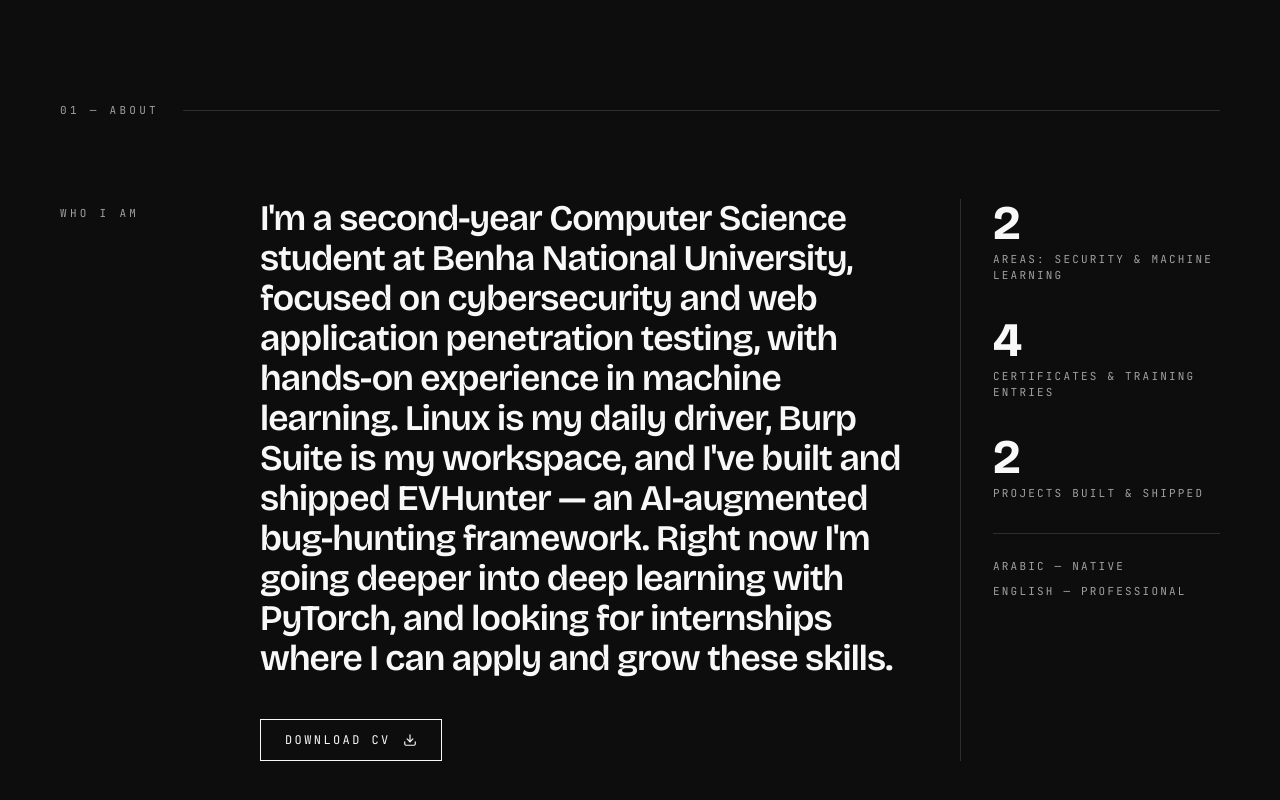
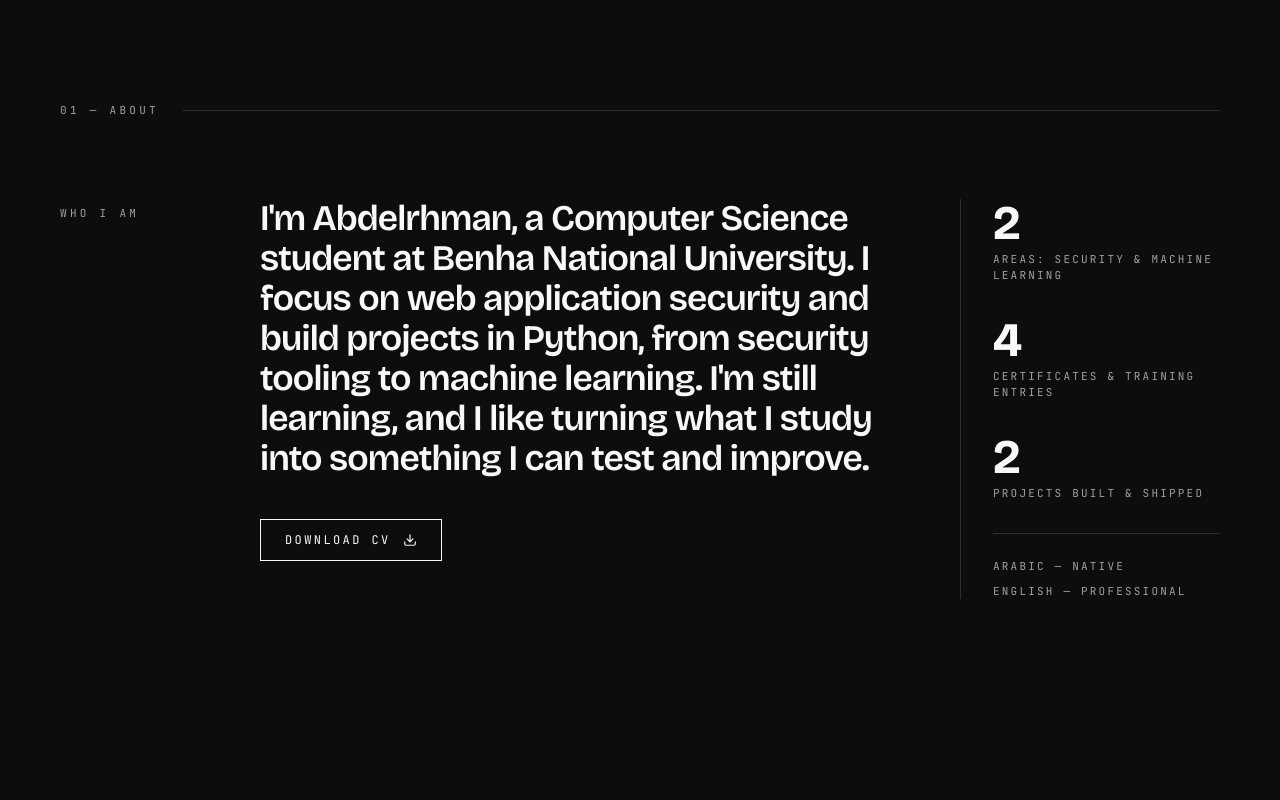
Before and after one commit to 0xEve/protofolio, a Next.js app: page / in a window 1280 px wide. Shown: the part 892-1692 px from the top of the page. Built offline with nearby package versions, Linux system fonts and the light colour scheme.

Commit message:
Improve data/profile.js for review
Updated personal description to reflect current focus and projects.

```diff
--- a/data/profile.js
+++ b/data/profile.js
@@ -9,7 +9,7 @@ export const profile = {
   tagline:
     "Computer Science student who hunts vulnerabilities in web apps and trains machine learning models — security mindset, engineering discipline.",
   about:
-    "I'm a second-year Computer Science student at Benha National University, focused on cybersecurity and web application penetration testing, with hands-on experience in machine learning. Linux is my daily driver, Burp Suite is my workspace, and I've built and shipped EVHunter — an AI-augmented bug-hunting framework. Right now I'm going deeper into deep learning with PyTorch, and looking for internships where I can apply and grow these skills.",
+    "I'm Abdelrhman, a Computer Science student at Benha National University. I focus on web application security and build projects in Python, from security tooling to machine learning. I'm still learning, and I like turning what I study into something I can test and improve.",
   location: "Benha, Egypt",
   timezone: "Africa/Cairo",
   email: "abdelrhman.ev@gmail.com",
```
